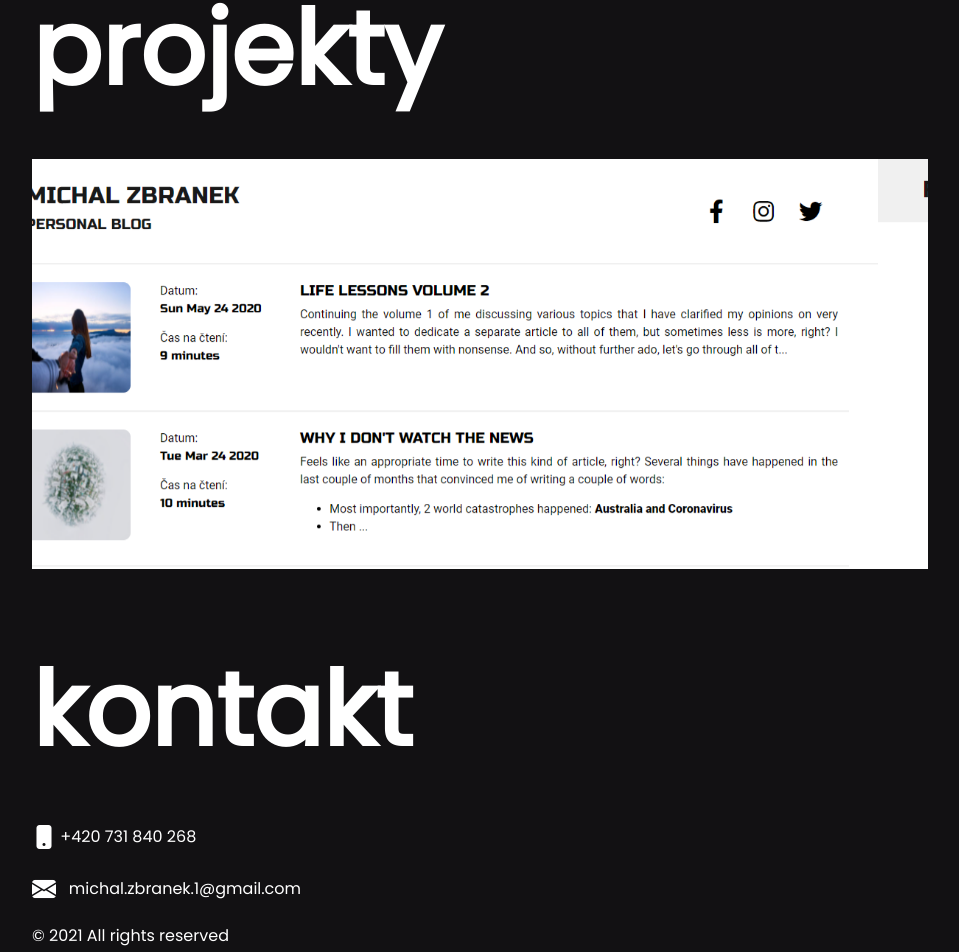
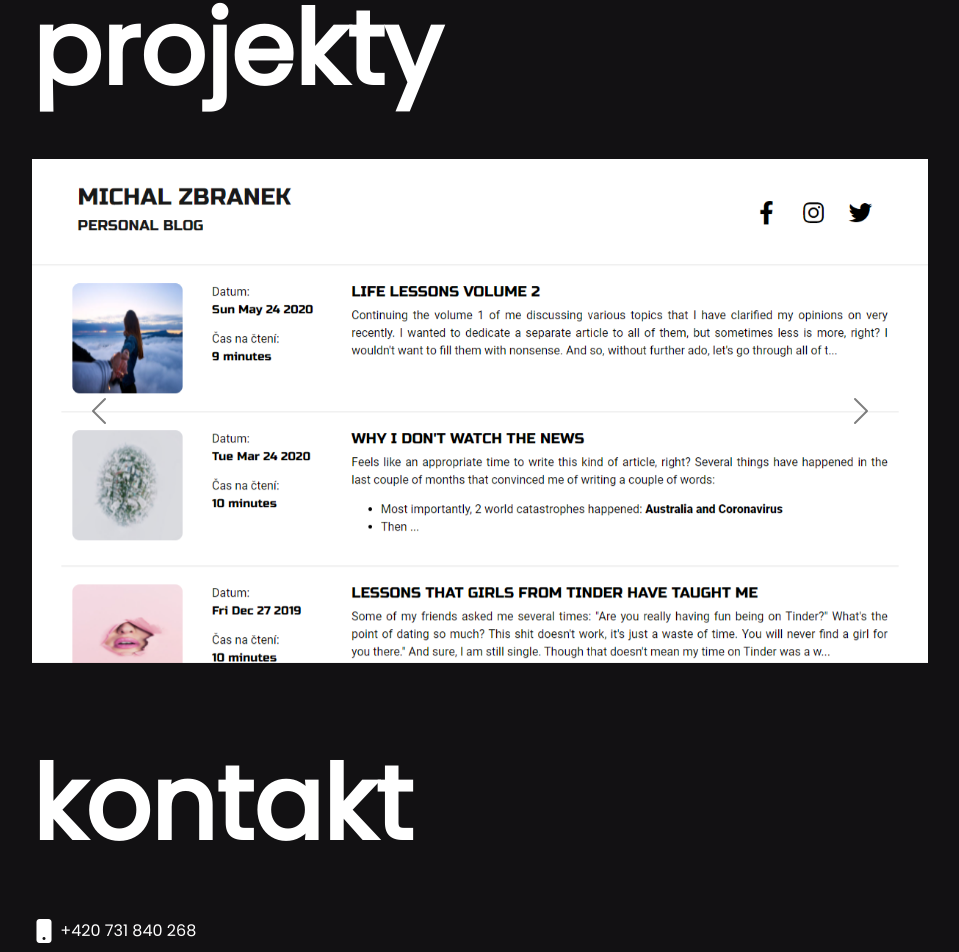
Before and after one commit to michalzbranek/portfolio, a Vue app: page / in a window 1280 px wide. Shown: the part 1708-2660 px from the top of the page, without its empty margins (224-1183 px from the left). Built offline with nearby package versions, Linux system fonts and the light colour scheme.

Commit message:
Projects redesign

```diff
--- a/src/components/Projects.vue
+++ b/src/components/Projects.vue
@@ -1,120 +1,30 @@
 <template>
   <h1 id="portfolio" class="fw-bold mb-5" style="">projekty</h1>
-<!--   <div class="d-none d-sm-block" style="position: relative;">
-
-      <div class="row">
-
-        <div class="col p-0 me-3">
-            <img id="portfolio_id" src="../assets/portfolio.png">
-            <p id="portfolio_text" style="position: absolute; width: 20vw; top: 5vw; left: 5vw;">Shromáždění mé práce + koníčků. Naučení se frameworku VUE.</p>
+  <div id="carouselExampleDark" class="carousel carousel-dark slide" data-bs-ride="carousel">
+    <div class="carousel-inner">
+      <div class="carousel-item active" data-bs-interval="10000">
+        <img src="../assets/copy1.png" class="d-block w-100" alt="...">
+        <div class="carousel-caption d-none d-md-block">
         </div>
-
-        <div class="col p-0 m-0">
-
-            <div class="row mb-3">
-              <img id="blog_id" src="../assets/blog.png">
-              <p id="blog_text" style="position: absolute; width: 30vw; top: 0vw; left: 40vw;">Můj vlastní blog. Spolupráce s databází. Kompletní admin systém.</p>
-            </div>
-
-            <div class="row">
-              <img id="malenovice_id" src="../assets/fcmalenovice.png">
-              <p id="malenovice_text" style="position: absolute; width: 30vw; top: 20vw; left: 40vw;">První projekt. Snaha naučit se základy vývoje webových stránek.</p>
-            </div>
-
+      </div>
+      <div class="carousel-item" data-bs-interval="2000">
+        <img src="../assets/copy2.png" class="d-block w-100" alt="...">
+        <div class="carousel-caption d-none d-md-block">
         </div>
-
       </div>
-
+    </div>
+    <button class="carousel-control-prev" type="button" data-bs-target="#carouselExampleDark" data-bs-slide="prev">
+      <span class="carousel-control-prev-icon" aria-hidden="true"></span>
+      <span class="visually-hidden">Previous</span>
+    </button>
+    <button class="carousel-control-next" type="button" data-bs-target="#carouselExampleDark" data-bs-slide="next">
+      <span class="carousel-control-next-icon" aria-hidden="true"></span>
+      <span class="visually-hidden">Next</span>
+    </button>
   </div>
-
-  <div class="d-sm-none" style="position: relative;">
-
-    <img id="portfolio_id" src="../assets/portfolio.png">
-    <p id="portfolio_text" style="position: absolute; width: 20vw; top: 5vw; left: 5vw;">Shromáždění mé práce + koníčků. Naučení se frameworku VUE.</p>
-
-    <hr style="opacity: 1;">
-
-    <img id="blog_id" src="../assets/blog.png">
-    <p id="blog_text" style="position: absolute; width: 30vw; top: 80vw; left: 10vw;">Můj vlastní blog. Spolupráce s databází. Kompletní admin systém.</p>
-
-    <hr style="opacity: 1;">
-
-    <img id="malenovice_id" src="../assets/fcmalenovice.png">
-    <p id="malenovice_text" style="position: absolute; width: 30vw; top: 110vw; left: 10vw;">První projekt. Snaha naučit se základy vývoje webových stránek.</p>
-
-  </div> -->
-
-<div class="carousel slide" data-bs-ride="carousel">
-  <div class="carousel-inner">
-    <div class="carousel-item active">
-      <img src="../assets/blog.png" class="d-block w-100">
-    </div>
-    <div class="carousel-item">
-      <img src="../assets/fcmalenovice.png" class="d-block w-100">
-    </div>
-  </div>
-</div>
-
 </template>
 
 <style scoped>
-.carousel {
-    height: 32vw;
-}
-
-.carousel-inner {
-    height: 100%;
-}
-
-.carousel-item {
-    width: 100%;
-    height: 100%;
-}
-
-.carousel-item img {
-    object-fit: cover;
-/*
-    object-fit: fill;
-    object-fit: none;
-    object-fit: contain;
-    object-fit: scale-down;
-*/
-}
-/* img:hover {
-  -webkit-filter: brightness(25%);
-  filter: brightness(25%);
-}
-
-#malenovice_text {
-  opacity: 0;
-}
-
-#malenovice_id:hover ~ #malenovice_text {
-  opacity: 1;
-}
-
-#blog_text {
-  opacity: 0;
-}
-
-#blog_id:hover ~ #blog_text {
-  opacity: 1;
-}
-
-#portfolio_text {
-  opacity: 0;
-}
-
-#portfolio_id:hover ~ #portfolio_text {
-  opacity: 1;
-}
-
-@media (max-width: 768px) {
-  p {
-      font-size: 10px !important;
-  }
-} */
-
 h1 {
   font-size: 8vw;
 }
```
Also changed, not shown: src/assets/copy1.png (added), src/assets/copy2.png (added), 11 other files (tests, documents, lock files or other folders).
